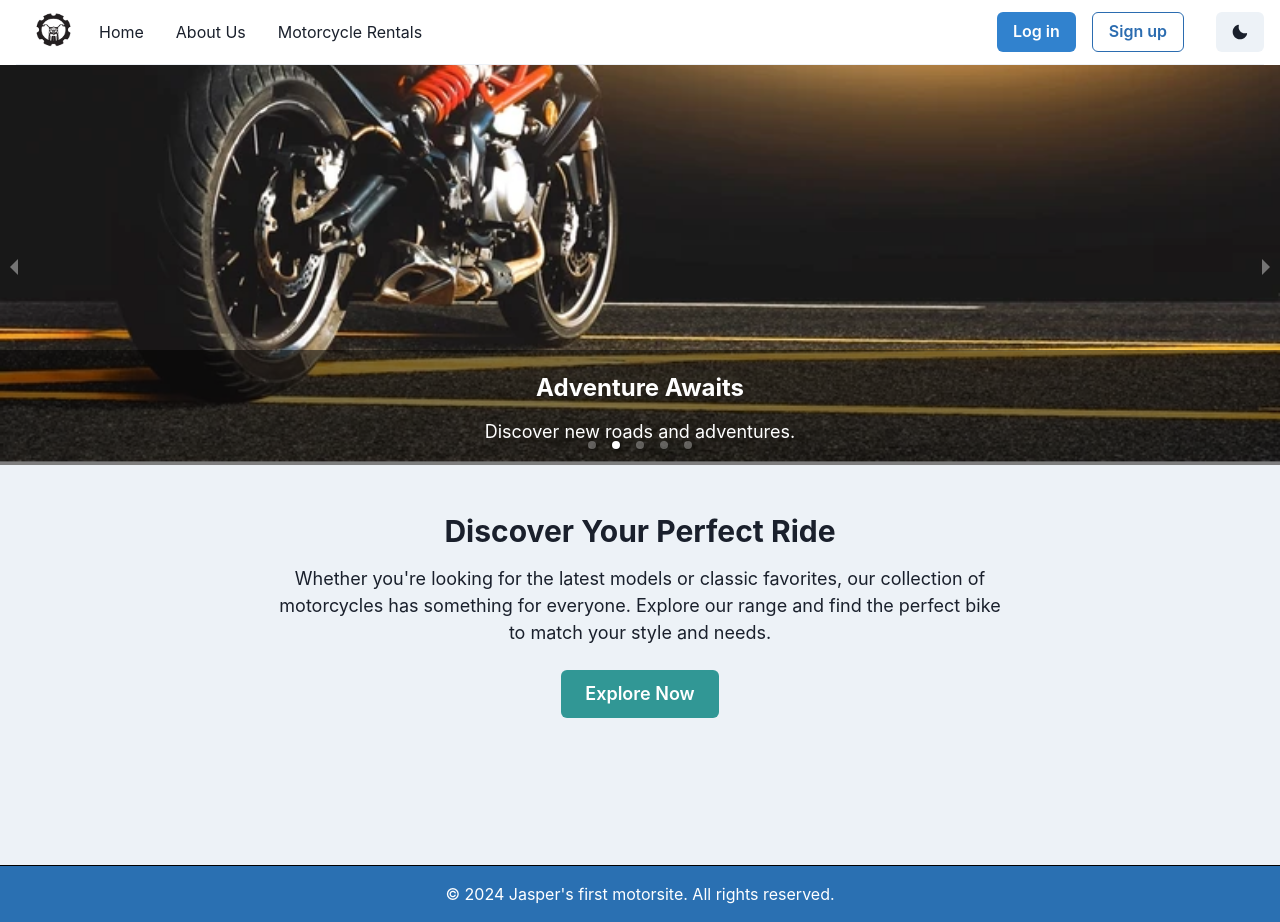
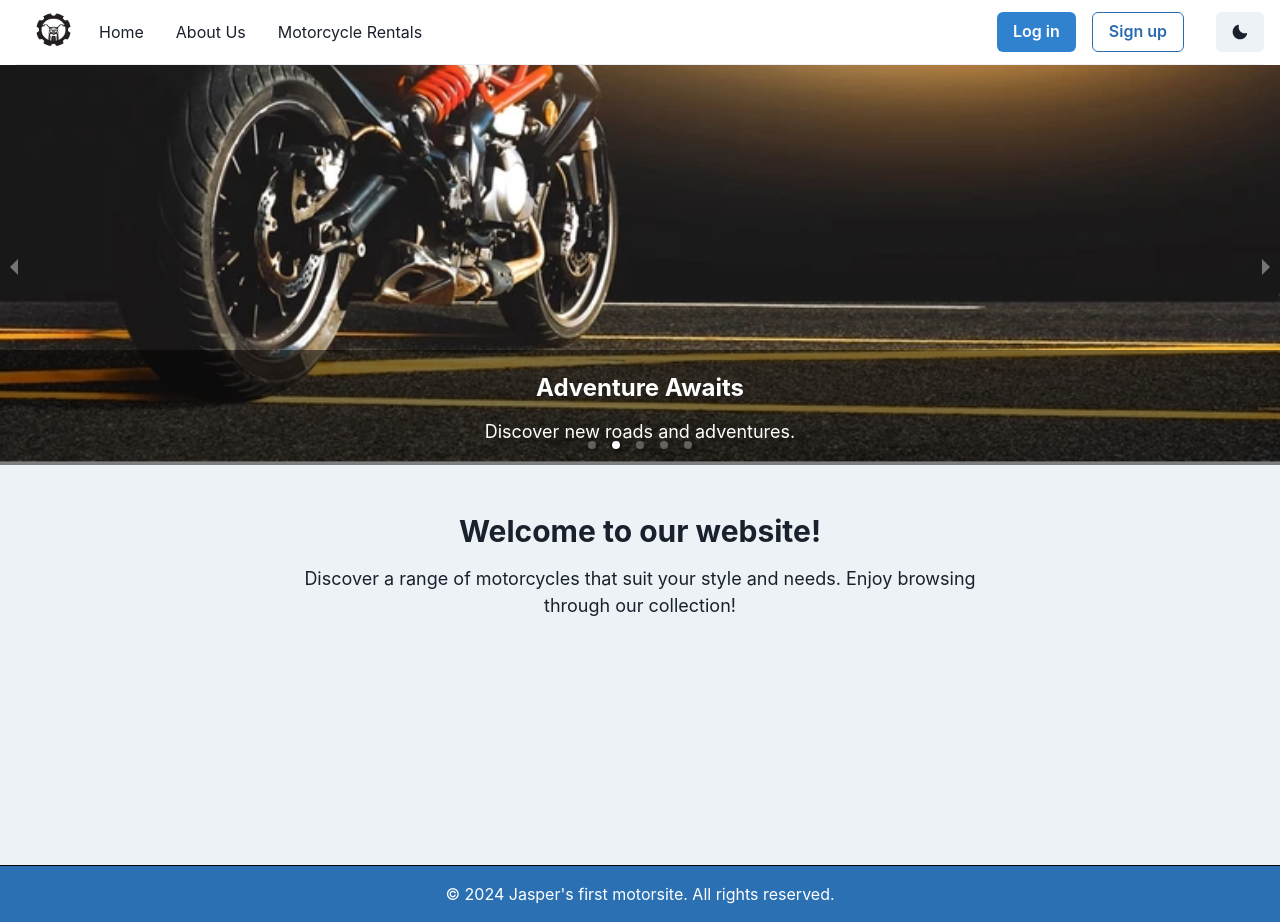
Before and after one commit to haegemanjasper/Motor-Client-Side, a React (Vite) app: page / in a window 1280 px wide. Built offline with nearby package versions, Linux system fonts and the light colour scheme; no server answers; grey boxes are pictures that could not be loaded.

Commit message:
homepagina persoonlijk aangepast + nieuwe navigatielinken admin toegevoegd

```diff
--- a/src/components/navigation/navbar.jsx
+++ b/src/components/navigation/navbar.jsx
@@ -19,11 +19,13 @@ import CreateMotorButton from "../motors/CreateMotorForm"; // Zorg ervoor dat di
 
 const Links = [
     { text: "Home", link: "/", roles: ["klant", "admin", "guest"] },
-    { text: "About Us", link: "/aboutus", roles: ["klant", "admin", "guest"] },
+    { text: "About Us", link: "/aboutus", roles: ["klant", "guest"] },
     { text: "Motorcycle Rentals", link: "/rentabike", roles: ["guest"] },
     { text: "Motorcycle Rentals", link: "/shop", roles: ["klant", "admin"] },
     { text: "Cart", link: "/cart", roles: ["klant"] },
     { text: "Customers", link: "/viewcustomers", roles: ["admin"] },
+    { text: "Payments", link: "/viewpayments", roles: ["admin"] },
+    { text: "Locations", link: "/viewlocations", roles: ["admin"] },
 ];
 
 const Navbar = () => {
--- a/src/pages/home.jsx
+++ b/src/pages/home.jsx
@@ -1,31 +1,39 @@
 import React from "react";
-import { Box, Container, Heading, Text, Button } from "@chakra-ui/react";
+import { Box, Container, Heading, Text } from "@chakra-ui/react";
 import CustomCarousel from "../components/banner/customCarousel.jsx";
+import { useAuth } from "../context/auth-context";
 
-export default function Home() {
+const Home = () => {
+    const { klant, isAdmin } = useAuth(); // Haal de rol van de gebruiker op
+
+    // Bepaal de welkomsttekst op basis van de rol van de gebruiker
+    const welcomeMessage = isAdmin
+        ? `Welcome Admin ${klant?.voornaam || ""}!`
+        : klant
+        ? `Welcome ${klant.voornaam || ""}!`
+        : "Welcome to our website!";
+
+    const welcomeDescription = isAdmin
+        ? "As an admin, you have access to manage the entire system. Navigate to the admin dashboard for more options."
+        : klant
+        ? "Explore our services and manage your profile from your account."
+        : "Discover a range of motorcycles that suit your style and needs. Enjoy browsing through our collection!";
+
     return (
         <Box display="flex" flexDirection="column" minHeight="100vh">
             <CustomCarousel />
             <Box bg="gray.100" py={12} textAlign="center" px={4} flex="1">
                 <Container maxW="container.md">
                     <Heading as="h2" size="lg" mb={4}>
-                        Discover Your Perfect Ride
+                        {welcomeMessage}
                     </Heading>
                     <Text fontSize="lg" mb={6}>
-                        Whether you're looking for the latest models or classic
-                        favorites, our collection of motorcycles has something
-                        for everyone. Explore our range and find the perfect
-                        bike to match your style and needs.
+                        {welcomeDescription}
                     </Text>
-                    <Button
-                        colorScheme="teal"
-                        size="lg"
-                        onClick={() => (window.location.href = "/rentabike")}
-                    >
-                        Explore Now
-                    </Button>
                 </Container>
             </Box>
         </Box>
     );
-}
+};
+
+export default Home;
```
